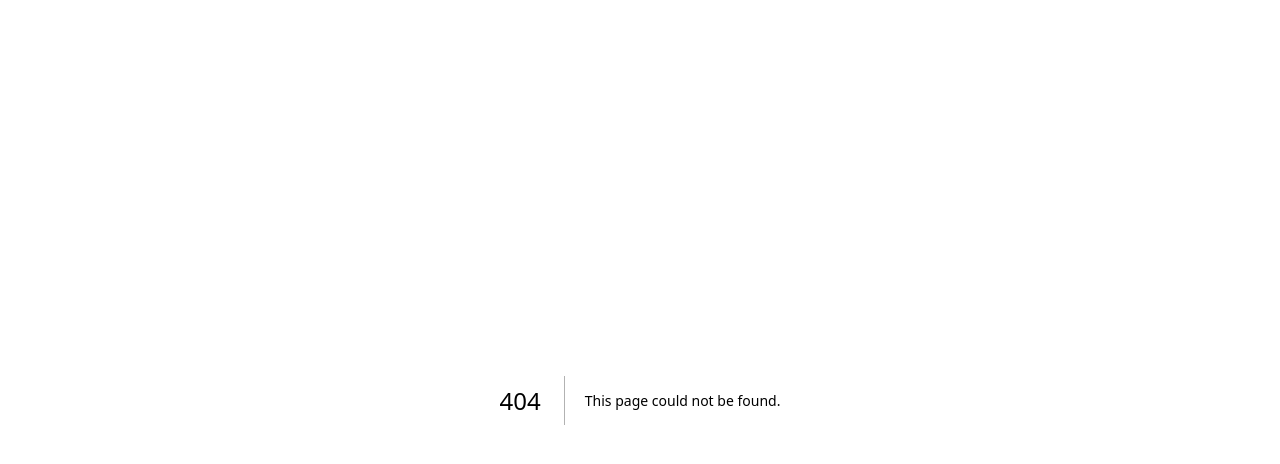
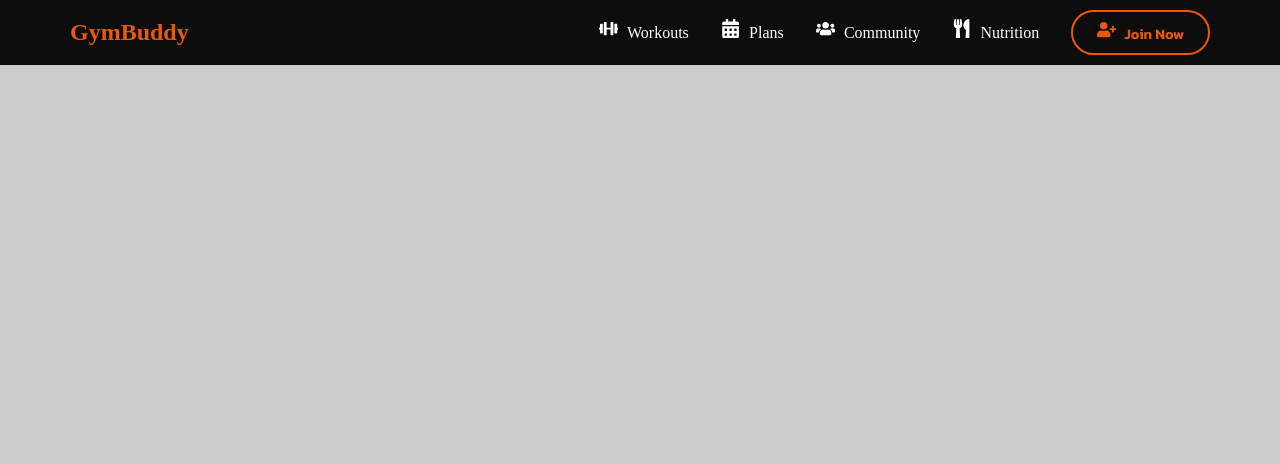
Before and after one commit to Best0129/Client-side-Project, a Next.js app: page /profile in a window 1280 px wide. Before the commit this address had no page. Shown: the top 464 px of the page. Built offline with nearby package versions, Linux system fonts and the light colour scheme; a web font is replaced by a local one.

Commit message:
profile page

```diff
--- /dev/null
+++ b/app/profile/page.js
@@ -0,0 +1,9 @@
+import Navbar from '@/components/Navbar';
+
+export default function Home() {
+    return (
+        <main>
+            <Navbar />
+        </main>
+    );
+}
```
